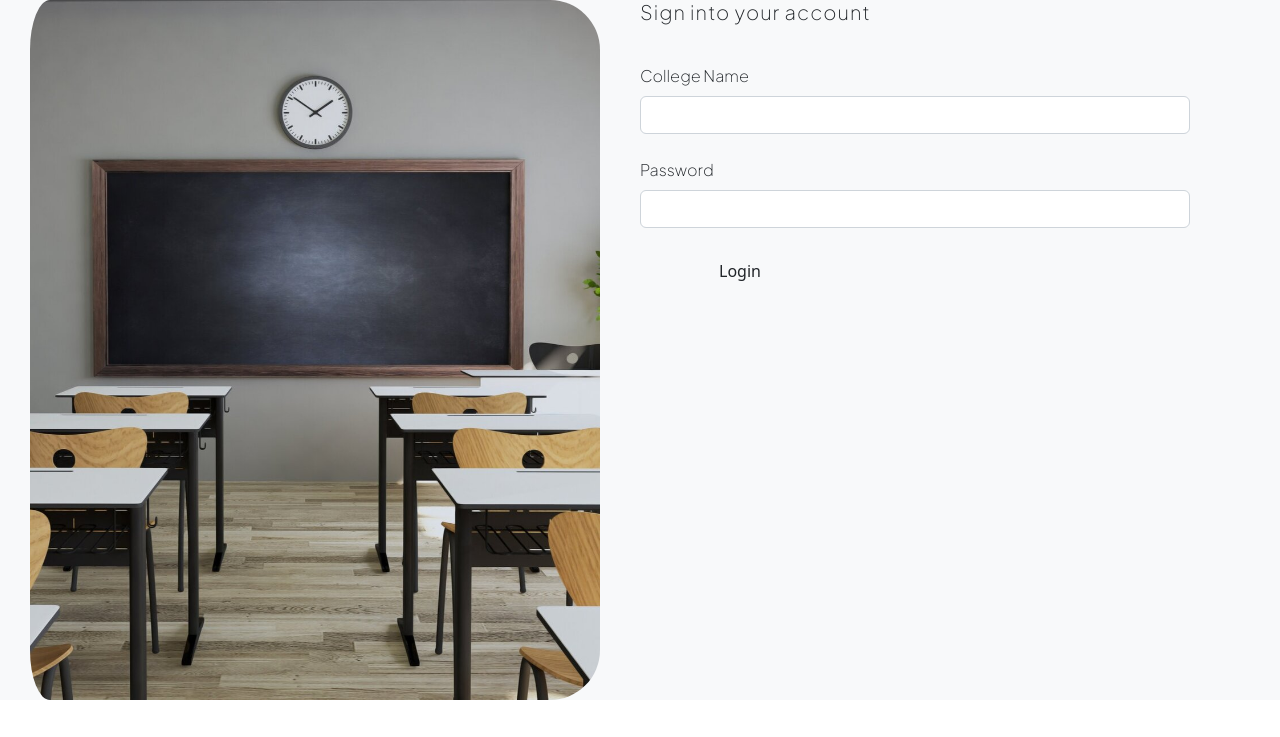
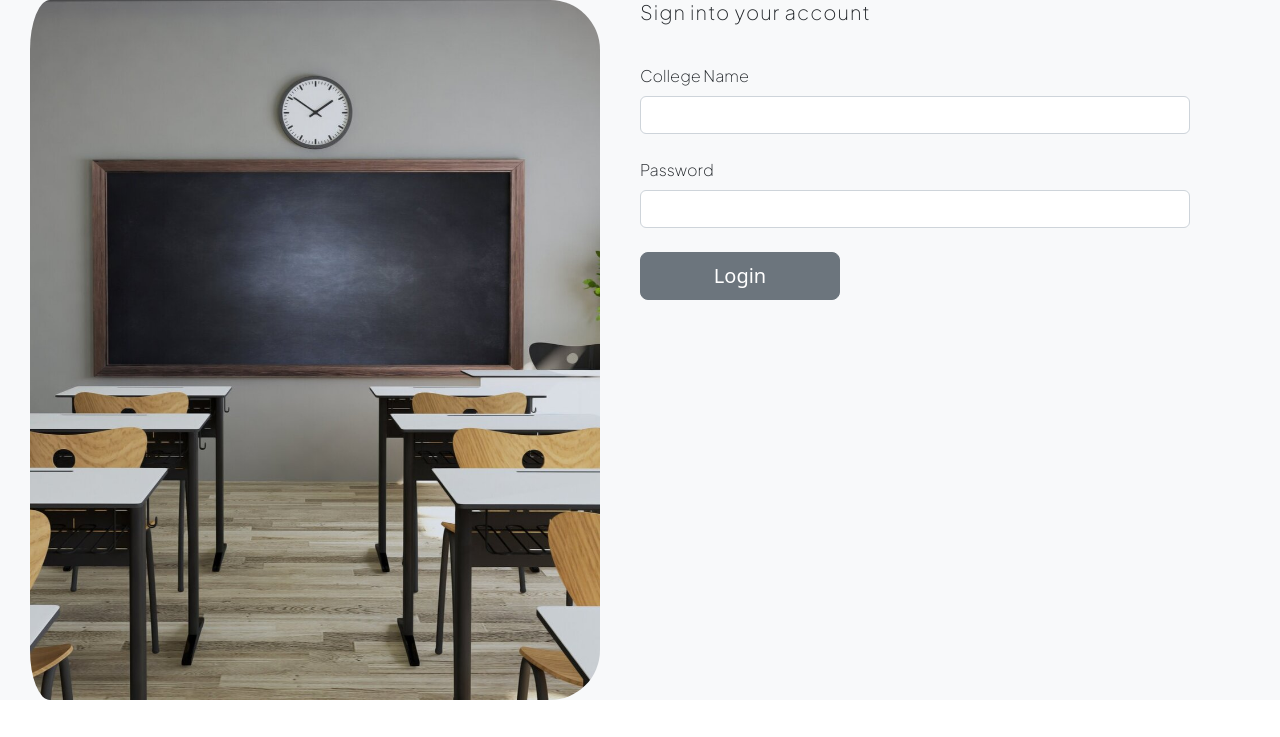
Before and after one commit to SubhasyaTippareddy/smart_attendance_system, a Flask app: page / in a window 1280 px wide; the page is wider, and only the part inside the window is pictured. Shown: the part 63-800 px from the top of that part. Run offline with Flask 2, Linux system fonts and the light colour scheme.

Commit message:
login button change

```diff
--- a/templates/login.html
+++ b/templates/login.html
@@ -54,7 +54,7 @@
 							class="form-control" />
 					</div>
 					<div>
-						<button type="submit" class="btn btn-secondary-btn-lg btn-block fontforall"
+						<button type="submit" class="btn btn-secondary btn-lg btn-block fontforall"
 							style="width:200px;">
 							Login
 						</button>
```
